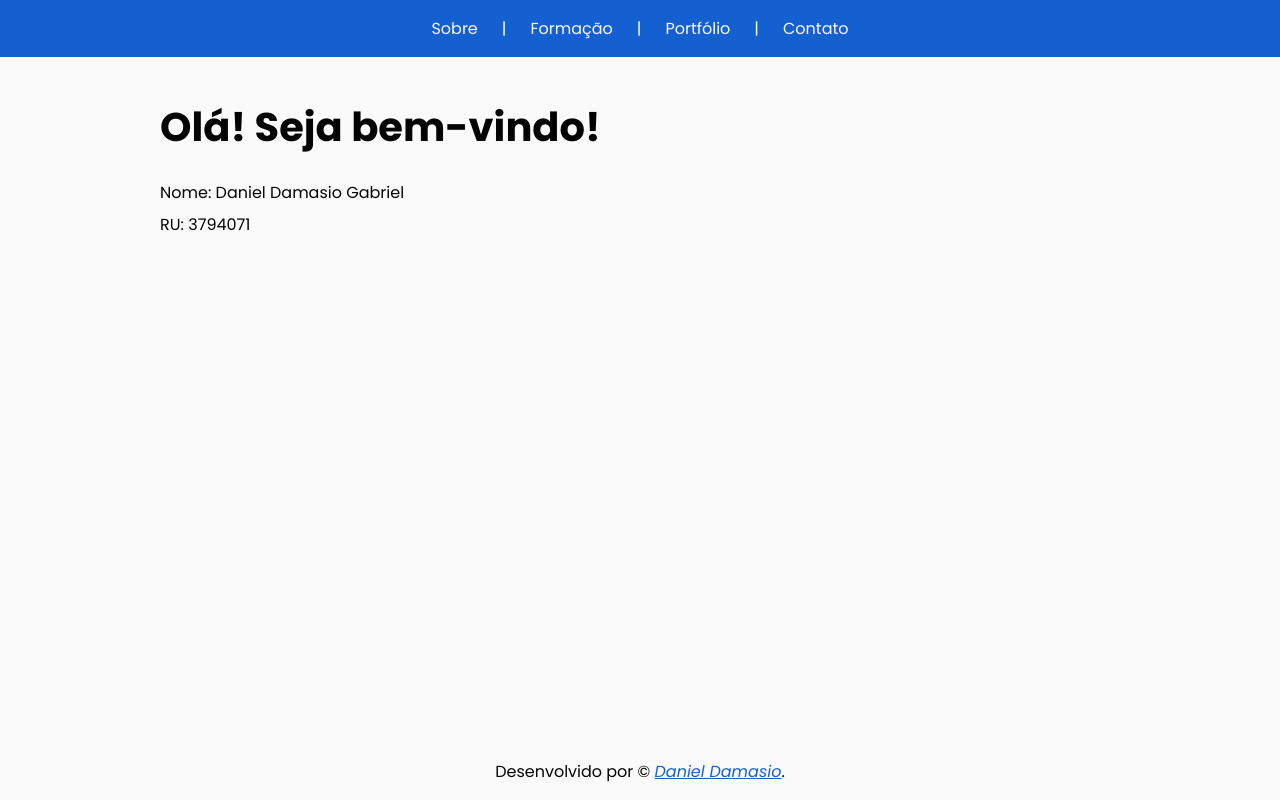
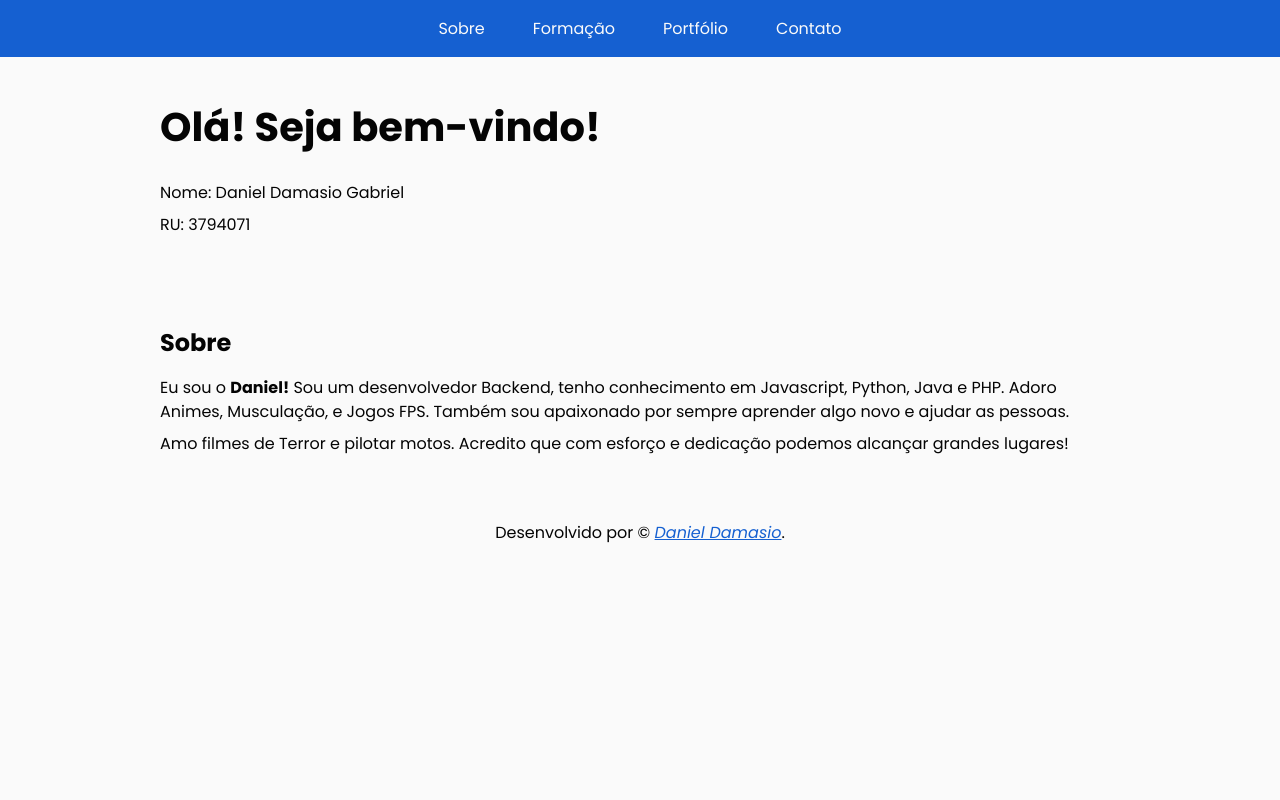
Before and after one commit to damasioCode/simple_portifolio, a plain HTML site: page index.html in a window 1280 px wide. Drawn offline with Linux system fonts and the light colour scheme.

Commit message:
section: about

```diff
--- a/index.html
+++ b/index.html
@@ -20,7 +20,6 @@
                     </li>
 
                     <li>
-                        <span>|</span>
                     </li>
 
                     <li>
@@ -28,7 +27,6 @@
                     </li>
 
                     <li>
-                        <span>|</span>
                     </li>
 
                     <li>
@@ -36,7 +34,6 @@
                     </li>
 
                     <li>
-                        <span>|</span>
                     </li>
 
                     <li>
@@ -59,6 +56,20 @@
                 </article>
             </div>
         </main>
+
+        <section>
+            <div class="layout__container">
+                <h2>Sobre</h2>
+
+                <!-- Informações Nome e RU -->
+                <article class="informacao__card">
+                    <p>Eu sou o <strong>Daniel!</strong> Sou um desenvolvedor Backend, tenho conhecimento em Javascript, Python, Java e PHP. Adoro Animes, Musculação, e Jogos FPS. Também sou apaixonado por sempre aprender algo novo e ajudar as pessoas.</p>
+
+                    <p>Amo filmes de Terror e pilotar motos. Acredito que com esforço e dedicação podemos alcançar grandes lugares!</p>
+
+                </article>
+            </div>
+        </section>
         <!-- Fim do Conteúdo principal -->
 
         <!-- Chamada pro linkedin -->
--- a/styles/style.css
+++ b/styles/style.css
@@ -53,9 +53,8 @@ a {
     color: inherit;
 }
 
-main {
+main, section {
     padding: 40px 24px;
-    min-height: calc(100dvh - 114px);
 }
 
 h1,
```
